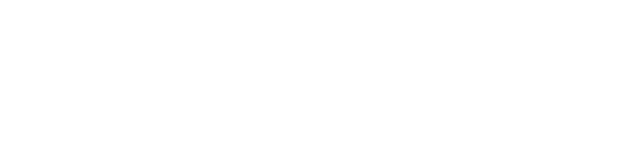
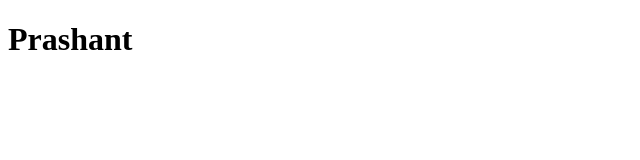
Before and after one commit to Prashant8599/Prashant_Jha, a plain HTML site: page index.html in a window 1280 px wide. Shown: the whole page, without its empty margins (0-640 px from the left). Drawn offline with Linux system fonts and the light colour scheme.

Commit message:
Update index.html

```diff
--- a/index.html
+++ b/index.html
@@ -7,6 +7,6 @@
     <title>Document</title>
 </head>
 <body>
-
+    <h1>Prashant</h1>
 </body>
 </html>
```
